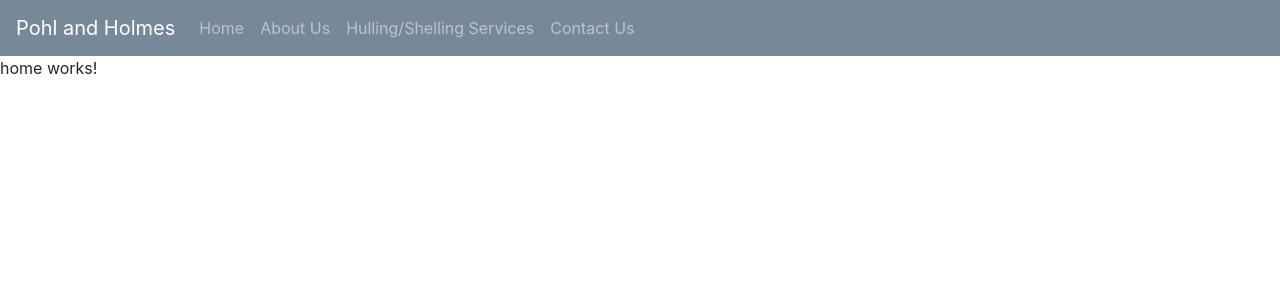
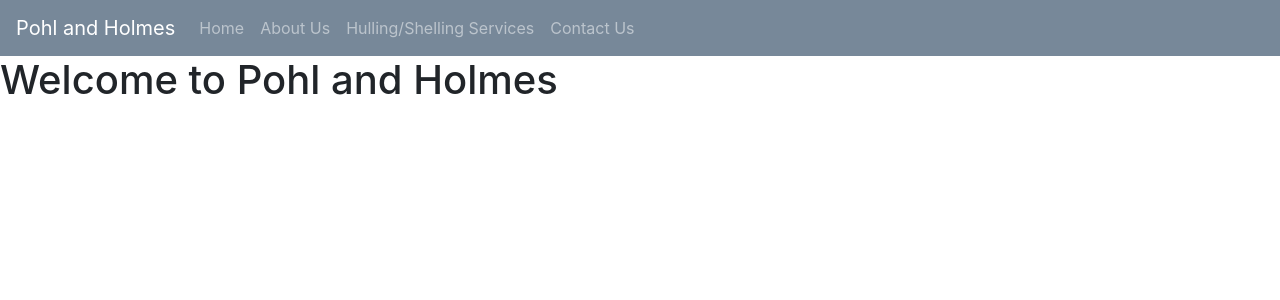
Before and after one commit to cforsythe/pohlnholmes, an Angular app: page / in a window 1280 px wide. Shown: the top 300 px of the page. Built offline with nearby package versions, Linux system fonts and the light colour scheme.

Commit message:
changed home page

```diff
--- a/src/app/home/home.component.html
+++ b/src/app/home/home.component.html
@@ -1,3 +1 @@
-<p>
-  home works!
-</p>
+<h1>Welcome to Pohl and Holmes</h1>
```
